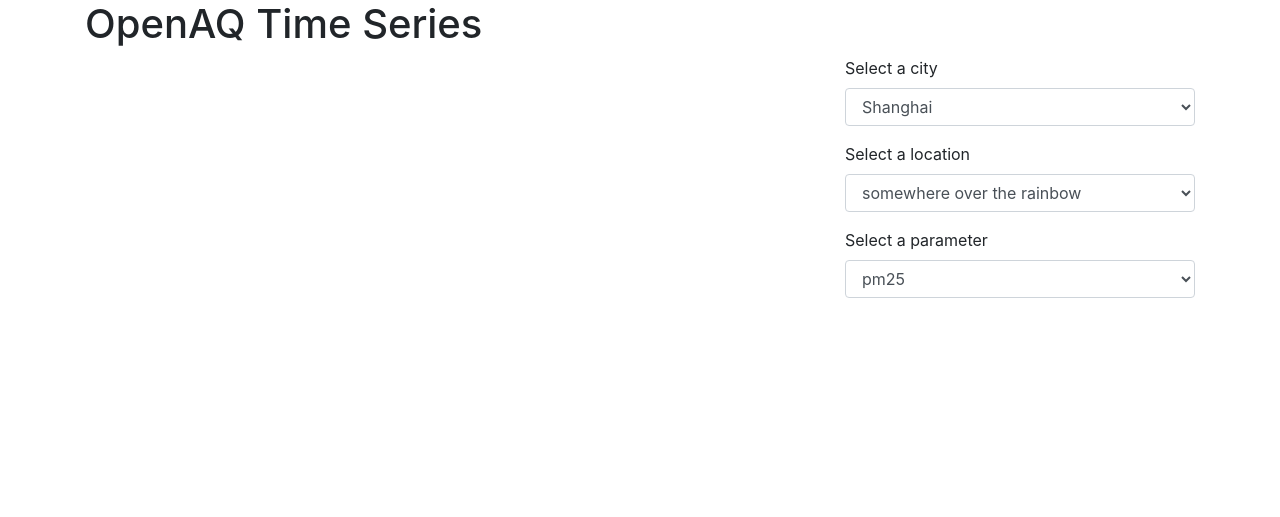
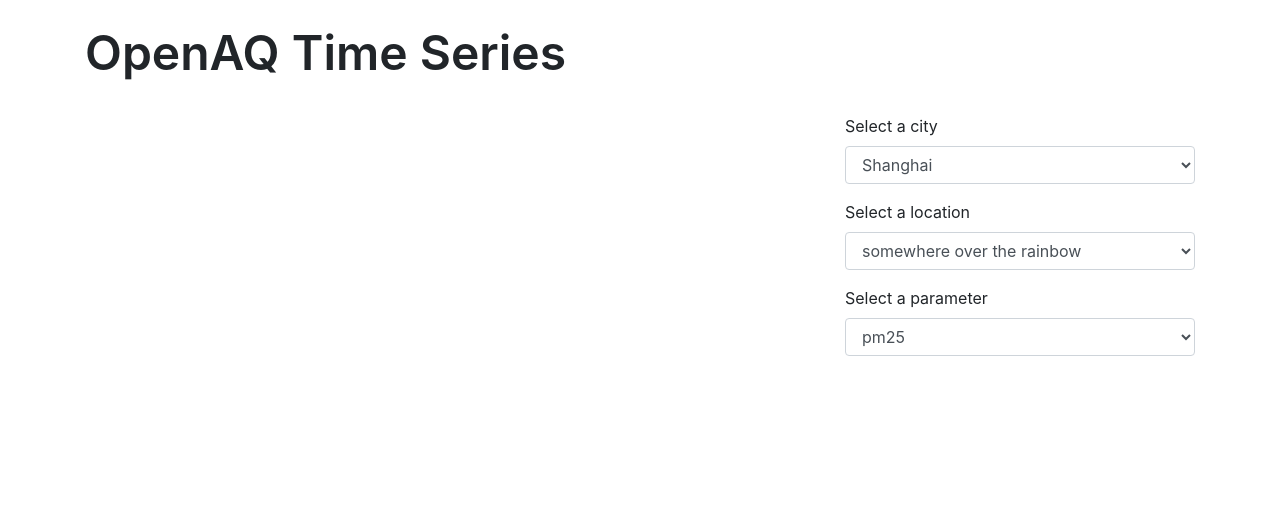
Before and after one commit to DataKind-DC/openaq-tools, a website: page index.html in a window 1280 px wide. Drawn offline with nearby package versions, Linux system fonts and the light colour scheme; no server answers.

Commit message:
Minor formatting changes

```diff
--- a/index.html
+++ b/index.html
@@ -6,11 +6,10 @@
 
 <div class="container">
   <div class="row">
-    <div class="col-12">
-      <h1>OpenAQ Time Series</h1>
+    <div class="col-12 py-4">
+      <h1 style="font-size: 3em; font-weight: 600">OpenAQ Time Series</h1>
     </div>
   </div>
-  <div class="row"></div>
   <div class="row">
     <div class="col-8">
       <div id="ts-chart" style="min-width: 310px; height: 400px; margin: 0 auto"></div>
```
